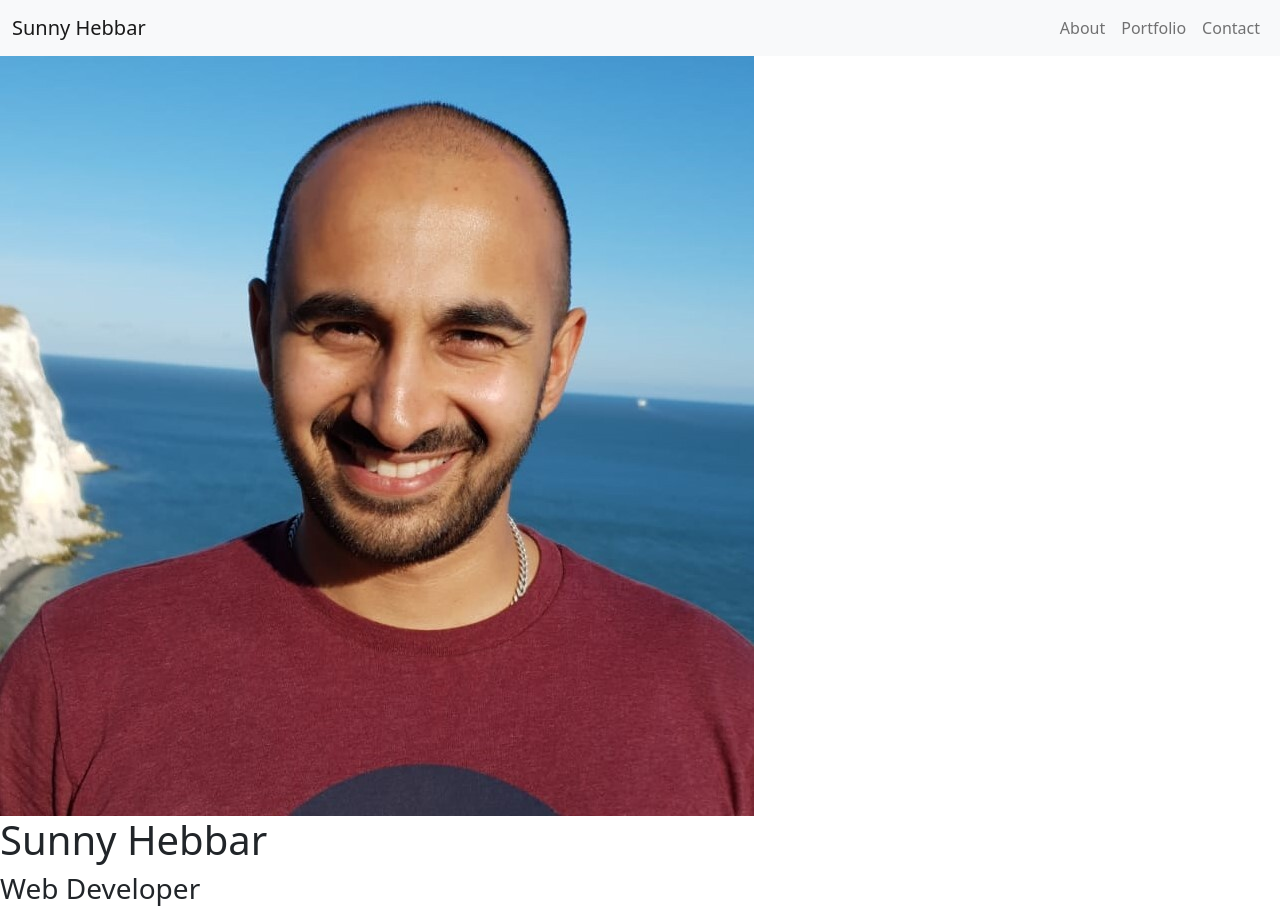
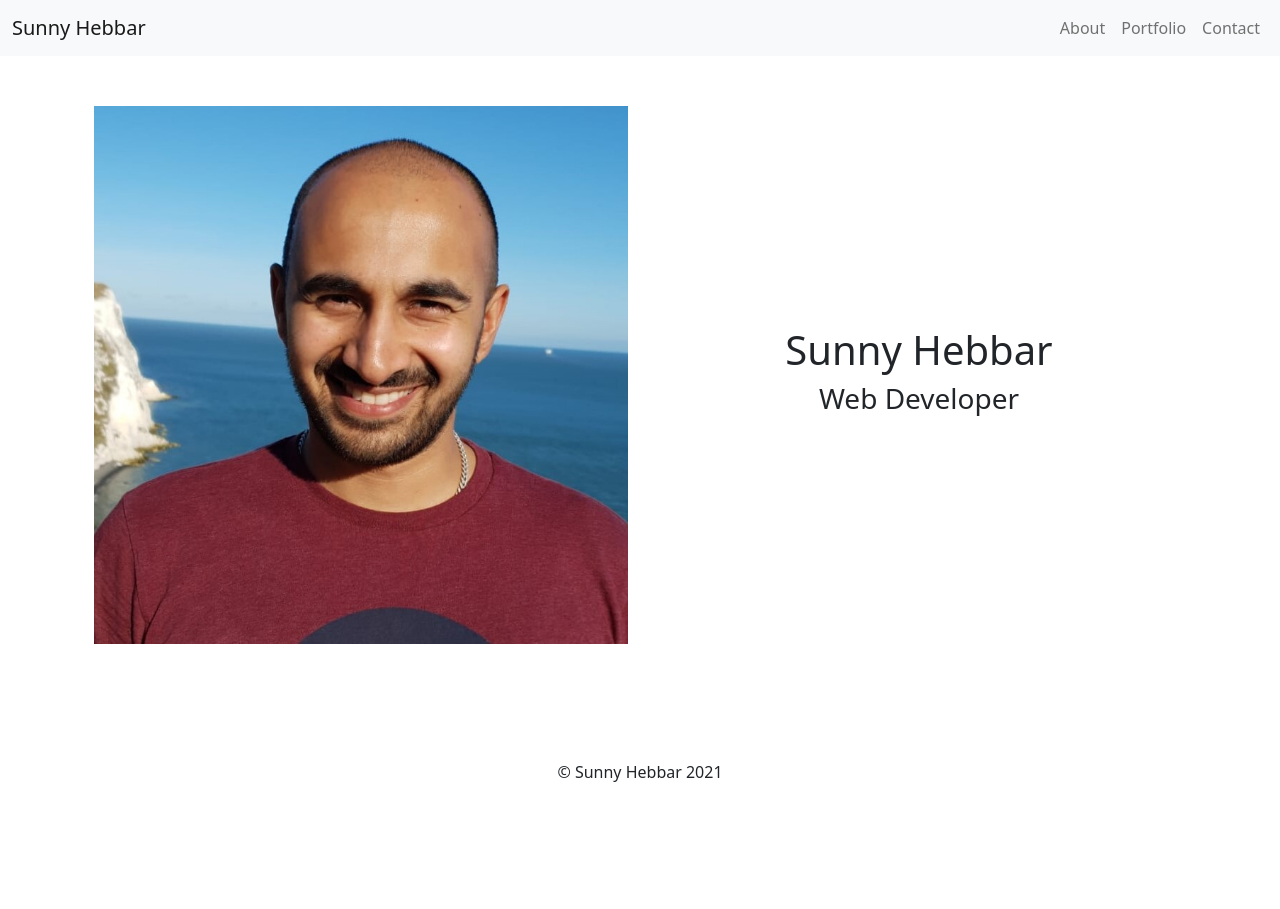
Before and after one commit to hebs87/portfolio, a plain HTML site: page index.html in a window 1280 px wide. Shown: the top 909 px of the page. After the commit the page ends 800 px from the top, so only its background shows below. Drawn offline with nearby package versions, Linux system fonts and the light colour scheme.

Commit message:
Added custom styles to index.html

```diff
--- a/index.html
+++ b/index.html
@@ -10,7 +10,7 @@
     <link rel="stylesheet" href="./static/css/styles.css">
   </head>
   <body>
-    <header>
+    <header class="container-fluid">
       <!-- Navbar -->
       <nav class="navbar navbar-expand-lg navbar-light bg-light">
         <div class="container-fluid">
@@ -35,16 +35,17 @@
       </nav>
     </header>
 
-    <main>
-      <!-- Hero Image -->
-      <section class="hero-image">
-        <img src="./static/images/profile-pic.jpg" alt="Profile Picture">
-      </section>
-
-      <!-- Description -->
-      <section class="description">
-        <h1>Sunny Hebbar</h1>
-        <h3>Web Developer</h3>
+    <main class="container">
+      <section class="container">
+        <div class="row">
+          <div class="hero-image col-12 col-md-6">
+            <img src="./static/images/profile-pic.jpg" alt="Profile Picture">
+          </div>
+          <div class="description col-12 col-md-6">
+            <h1>Sunny Hebbar</h1>
+            <h3>Web Developer</h3>
+          </div>
+        </div>
       </section>
     </main>
 
--- a/static/css/styles.css
+++ b/static/css/styles.css
@@ -0,0 +1,39 @@
+body {
+  margin: 0;
+  padding: 0;
+  display: flex;
+  flex-direction: column;
+  min-height: 100vh;
+}
+
+header {
+  padding: 0 !important;
+}
+
+main {
+  margin-top: 50px;
+  margin-bottom: 50px;
+  text-align: center;
+}
+
+.hero-image img {
+  width: 100%;
+}
+
+.description {
+  display: flex;
+  flex-direction: column;
+  align-items: center;
+  justify-content: center;
+}
+
+footer {
+  margin-top: auto;
+  text-align: center;
+}
+
+@media screen and (max-width: 768px) {
+  .hero-image img {
+    width: 75%;
+  }
+}
```
